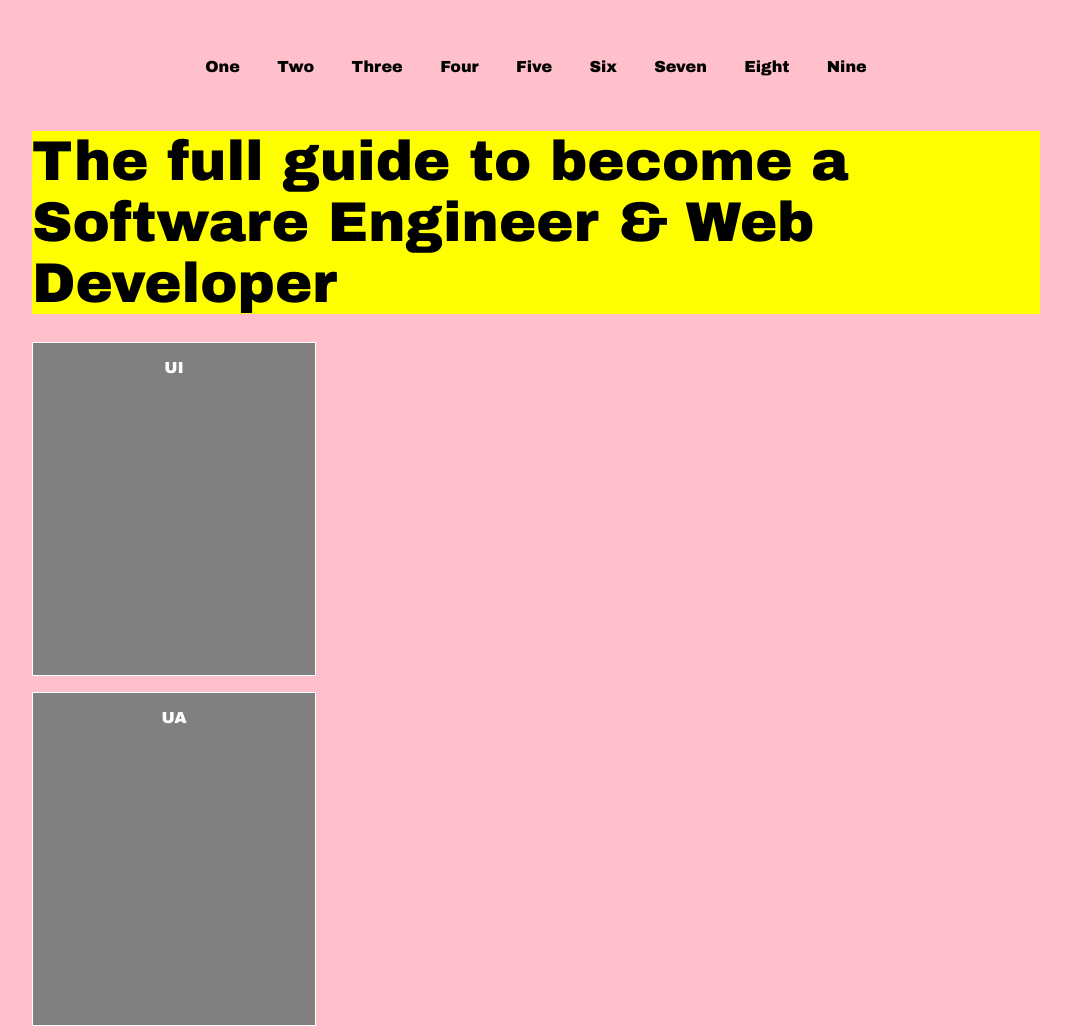
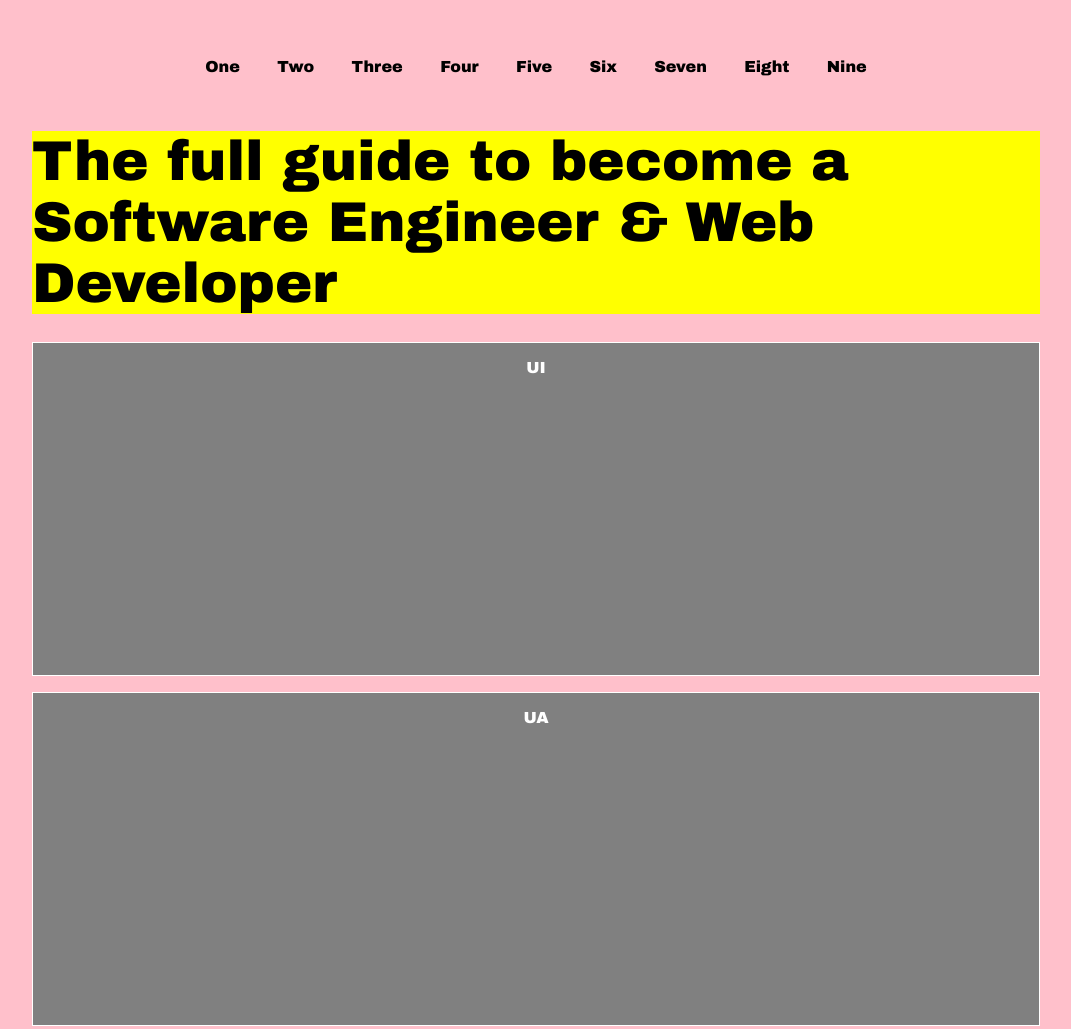
Before and after one commit to akarinaat/Binnacle, a plain HTML site: page index.html in a window 1280 px wide. Shown: the top 1029 px of the page, without its empty margins (104-1175 px from the left). Drawn offline with nearby package versions, Linux system fonts and the light colour scheme.

Commit message:
fixed width

```diff
--- a/layout.css
+++ b/layout.css
@@ -16,8 +16,6 @@ a {
   background-color: black;
   margin-bottom: 1em;
   color: white;
-  text-align: center;
-  width: 250px;
   height: 300px;
 }
 
```
